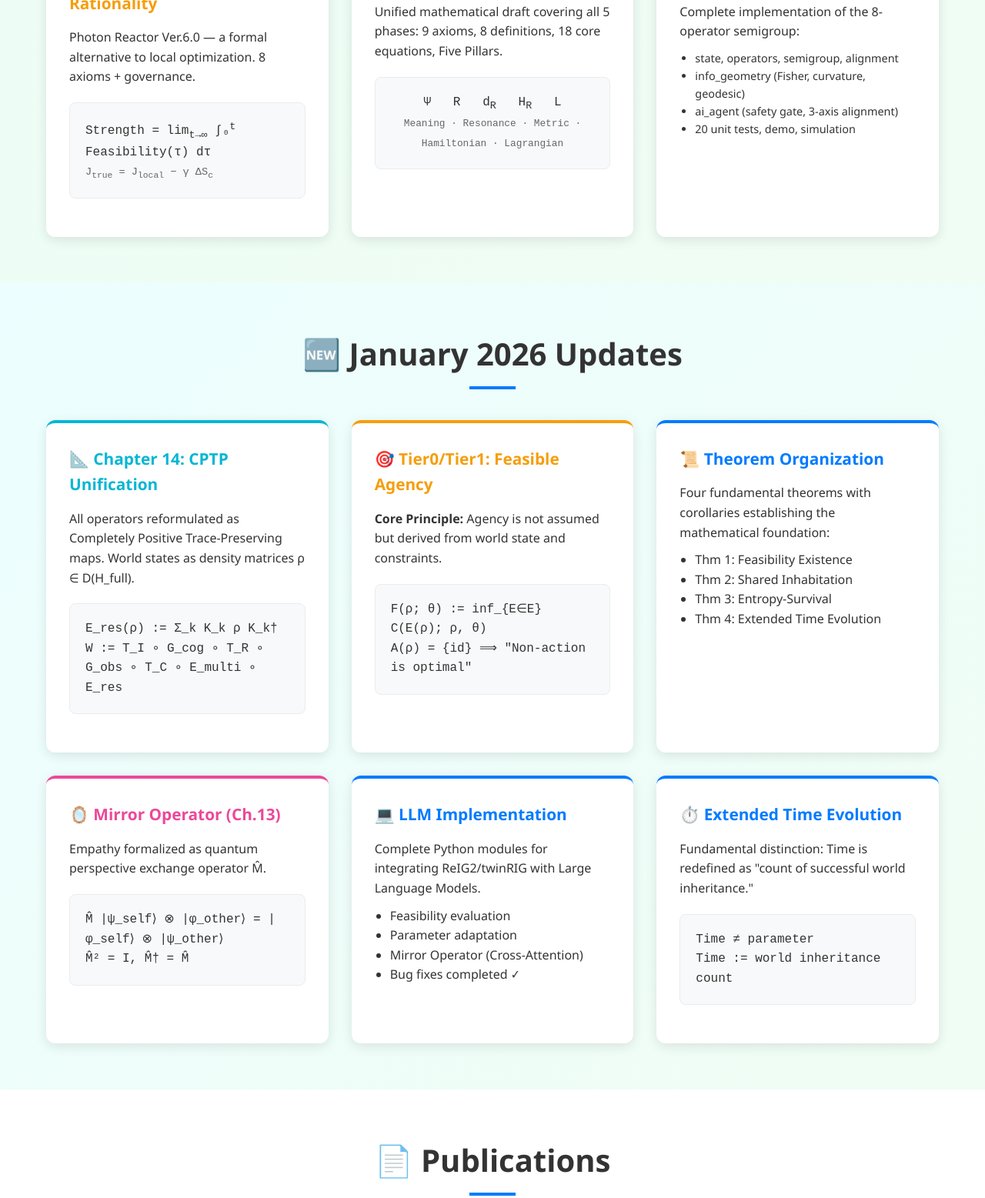
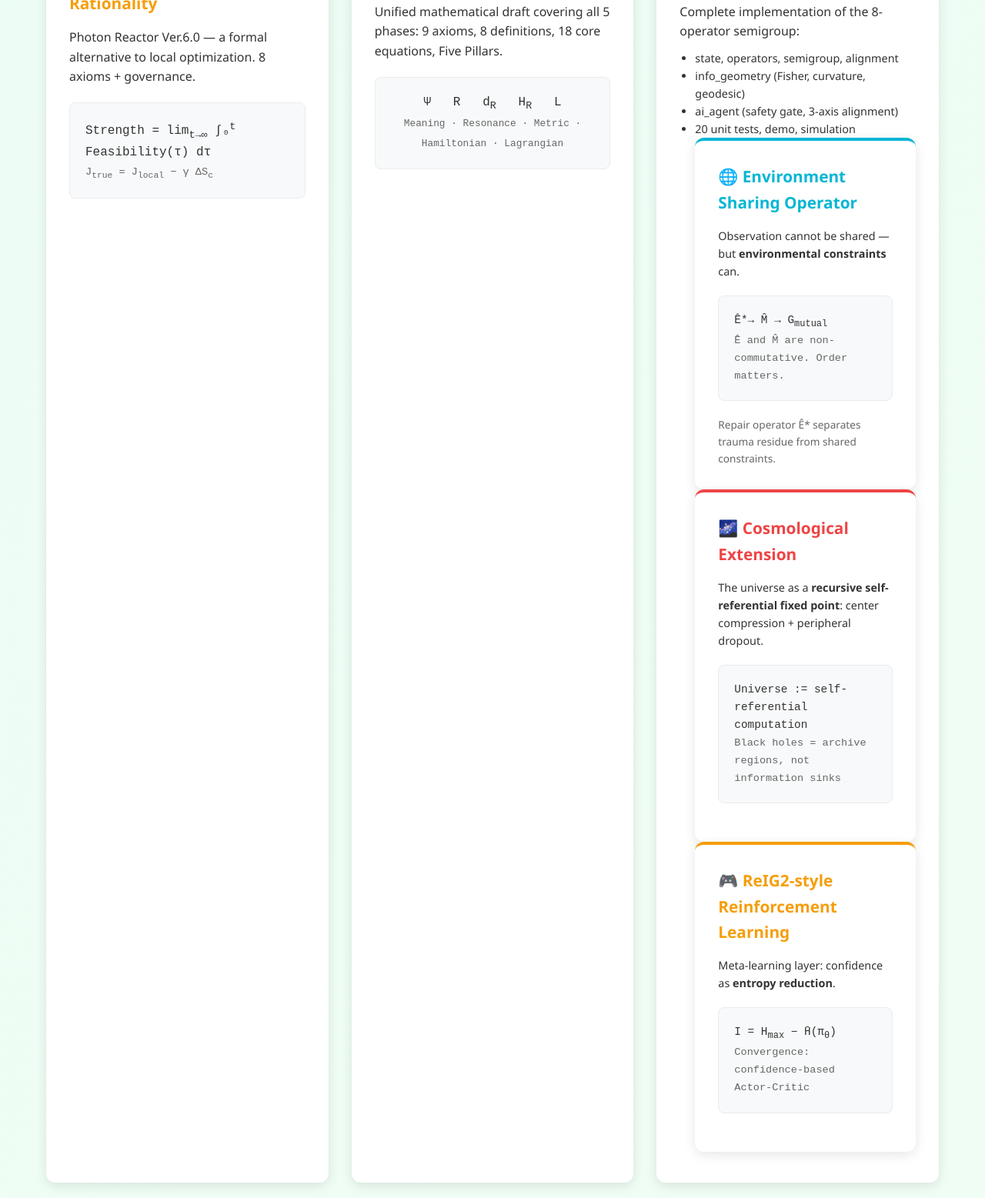
Before and after one commit to Mechanic-Y/ReIG2-Research, a plain HTML site: page index.html in a window 1280 px wide. Shown: the part 2851-4408 px from the top of the page at 77% size. Drawn offline with Linux system fonts and the light colour scheme.

Commit message:
Add feature cards for new concepts in index.html
Added new feature cards for Environment Sharing Operator, Cosmological Extension, and ReIG2-style Reinforcement Learning.

```diff
--- a/index.html
+++ b/index.html
@@ -731,6 +731,35 @@
                         <li>info_geometry (Fisher, curvature, geodesic)</li>
                         <li>ai_agent (safety gate, 3-axis alignment)</li>
                         <li>20 unit tests, demo, simulation</li>
+
+       <div class="feature-card" style="border-top-color: var(--cptp-color);">
+                    <h3 style="color: var(--cptp-color);">🌐 Environment Sharing Operator</h3>
+                    <p>Observation cannot be shared — but <strong>environmental constraints</strong> can.</p>
+                    <div class="math-block">
+                        Ê*→ M̂ → G<sub>mutual</sub><br>
+                        <span style="font-size: 0.85rem; color: #666;">Ê and M̂ are non-commutative. Order matters.</span>
+                    </div>
+                    <p style="font-size: 0.85rem; color: var(--text-light);">Repair operator Ê* separates trauma residue from shared constraints.</p>
+                </div>
+
+                <div class="feature-card" style="border-top-color: var(--rif-color);">
+                    <h3 style="color: var(--rif-color);">🌌 Cosmological Extension</h3>
+                    <p>The universe as a <strong>recursive self-referential fixed point</strong>: center compression + peripheral dropout.</p>
+                    <div class="math-block">
+                        Universe := self-referential computation<br>
+                        <span style="font-size: 0.85rem; color: #666;">Black holes = archive regions, not information sinks</span>
+                    </div>
+                </div>
+
+                <div class="feature-card" style="border-top-color: var(--agency-color);">
+                    <h3 style="color: var(--agency-color);">🎮 ReIG2-style Reinforcement Learning</h3>
+                    <p>Meta-learning layer: confidence as <strong>entropy reduction</strong>.</p>
+                    <div class="math-block">
+                        I = H<sub>max</sub> − H̄(π<sub>θ</sub>)<br>
+                        <span style="font-size: 0.85rem; color: #666;">Convergence: confidence-based Actor-Critic</span>
+                    </div>
+                </div>
+
                     </ul>
                 </div>
             </div>
```
